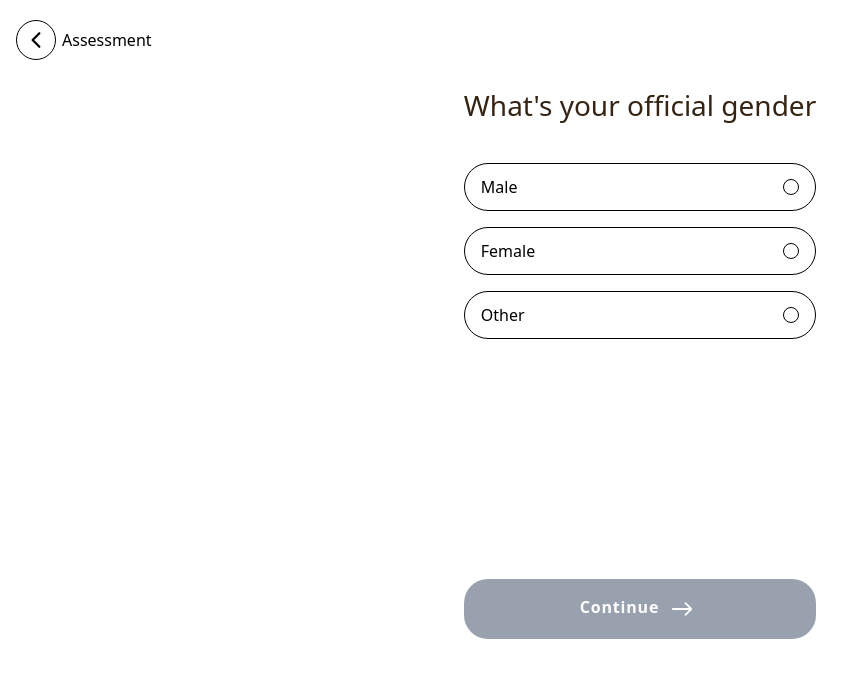
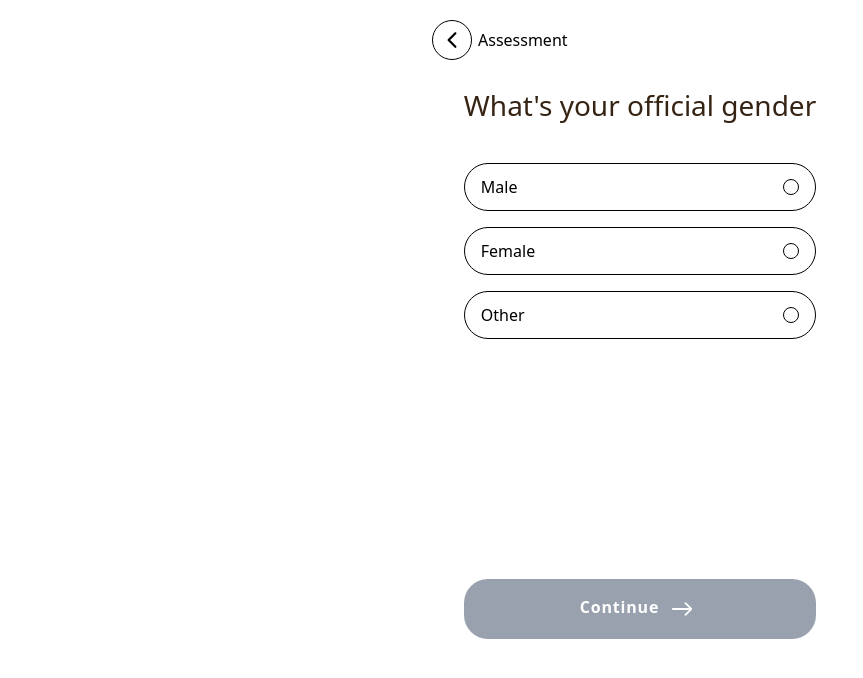
Before and after one commit to tanishqsonwane17/Heal, a React (Vite) app in the folder frontend/: page /auth/register in a window 1280 px wide. Both pictures are taken after a click on the button "Next". Shown: the top 678 px of the page, without its empty margins (0-863 px from the left). Built offline with nearby package versions, Linux system fonts and the light colour scheme.

Commit message:
nav component added

```diff
--- a/frontend/src/components/Layout.jsx
+++ b/frontend/src/components/Layout.jsx
@@ -1,15 +1,11 @@
-import React from 'react'
+import React, { useContext } from 'react'
 import { Outlet } from 'react-router'
-import { IoIosArrowBack } from "react-icons/io";
+import { UserContext } from '../context/UserContext';
 const Layout = () => {
+    const { prevStep } = useContext(UserContext);
   return (
     <>
-    <div className='h-20 w-full flex items-center gap-1.5 px-4'>
-      <div className='h-10 flex justify-center items-center w-10 rounded-full border'>
-         <IoIosArrowBack className='text-2xl '/>
-      </div>
-      <h6>Assessment</h6>
-    </div>
+
     <Outlet/>
     </>
   )
--- /dev/null
+++ b/frontend/src/components/Nav.jsx
@@ -0,0 +1,20 @@
+import React, { useContext } from 'react'
+import { UserContext } from '../context/UserContext';
+import { IoIosArrowBack } from "react-icons/io";
+const Nav = () => {
+    const {prevStep} = useContext(UserContext);
+  return (
+    <>
+     <div className='h-20 w-full flex items-center gap-1.5 px-4'>
+      <div className='h-10 flex justify-center items-center w-10 rounded-full border'
+      onClick={prevStep}
+      >
+         <IoIosArrowBack className='text-2xl '/>
+      </div>
+      <h6>Assessment</h6>
+    </div>
+    </>
+  )
+}
+
+export default Nav
--- a/frontend/src/components/Step2Gender.jsx
+++ b/frontend/src/components/Step2Gender.jsx
@@ -2,6 +2,7 @@ import React, { useContext } from "react";
 import { useFormContext } from "react-hook-form";
 import { UserContext } from "../context/UserContext";
 import { IoIosArrowRoundForward } from "react-icons/io";
+import Nav from "./Nav";
 const Step2Gender = () => {
   const { register, watch, setValue } = useFormContext();
   const { nextStep, prevStep } = useContext(UserContext);
@@ -11,6 +12,8 @@ const Step2Gender = () => {
   const options = ["Male", "Female", "Other"];
 
   return (
+    <>
+    <Nav/>
     <div className="w-full bg-[linear-gradient(to_right,_##fde1e198_10%,_white_99%)] px-4 mt-2 flex flex-col items-center justify-between  ">
       <div>
       <div className=" w-full flex justify-center ">
@@ -19,7 +22,7 @@ const Step2Gender = () => {
         </h1>
       </div>
       <div className="flex flex-col gap-60 h-full">
-      <div className=" flex flex-col gap-4 mt-10  items-center w-full">
+      <div className=" flex flex-col gap-4 mt-10 items-center w-full">
         {options.map((gender) => (
           <div
           key={gender}
@@ -51,6 +54,7 @@ const Step2Gender = () => {
       </div>
       </div>
     </div>
+    </>
   );
 };
 
```
